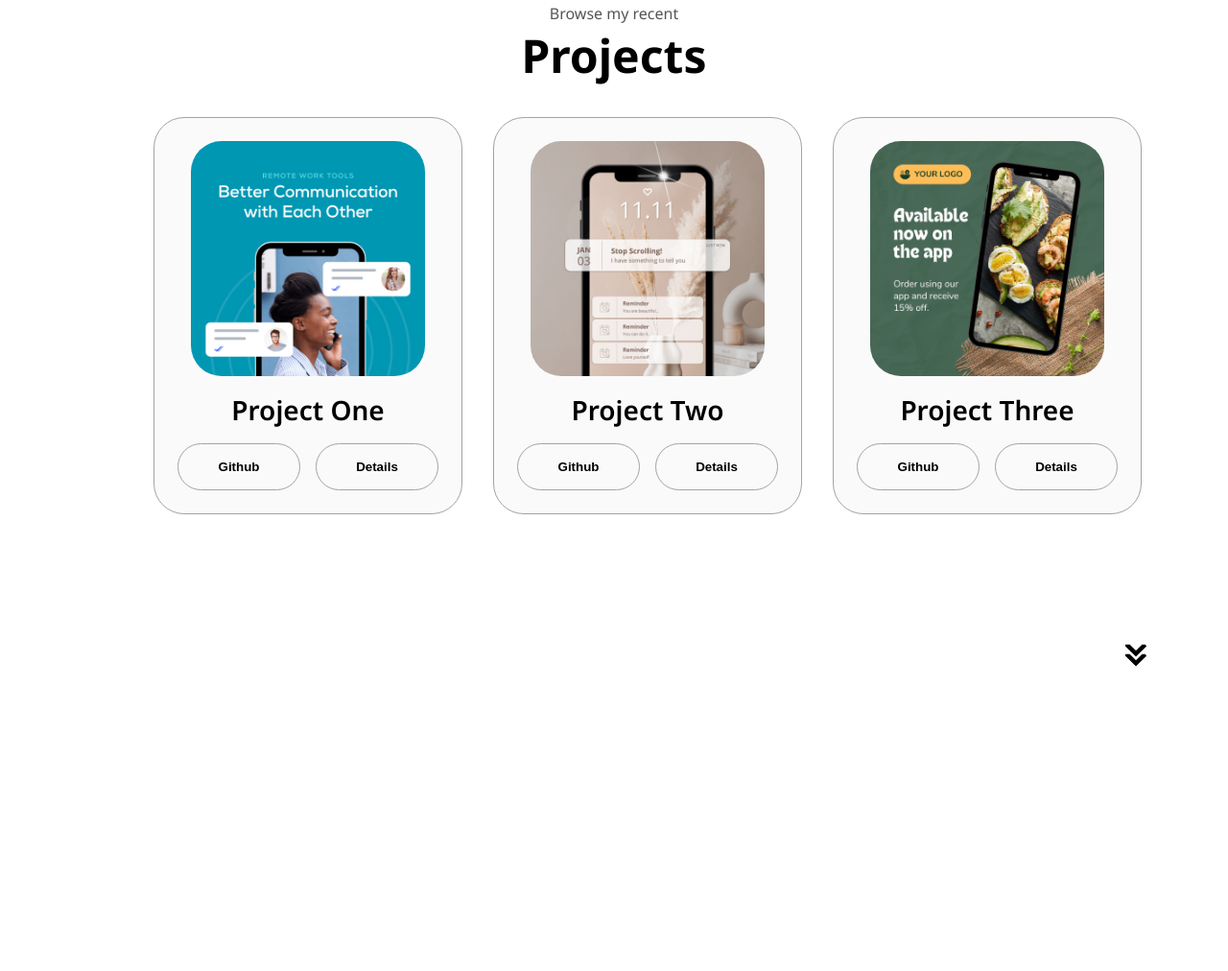
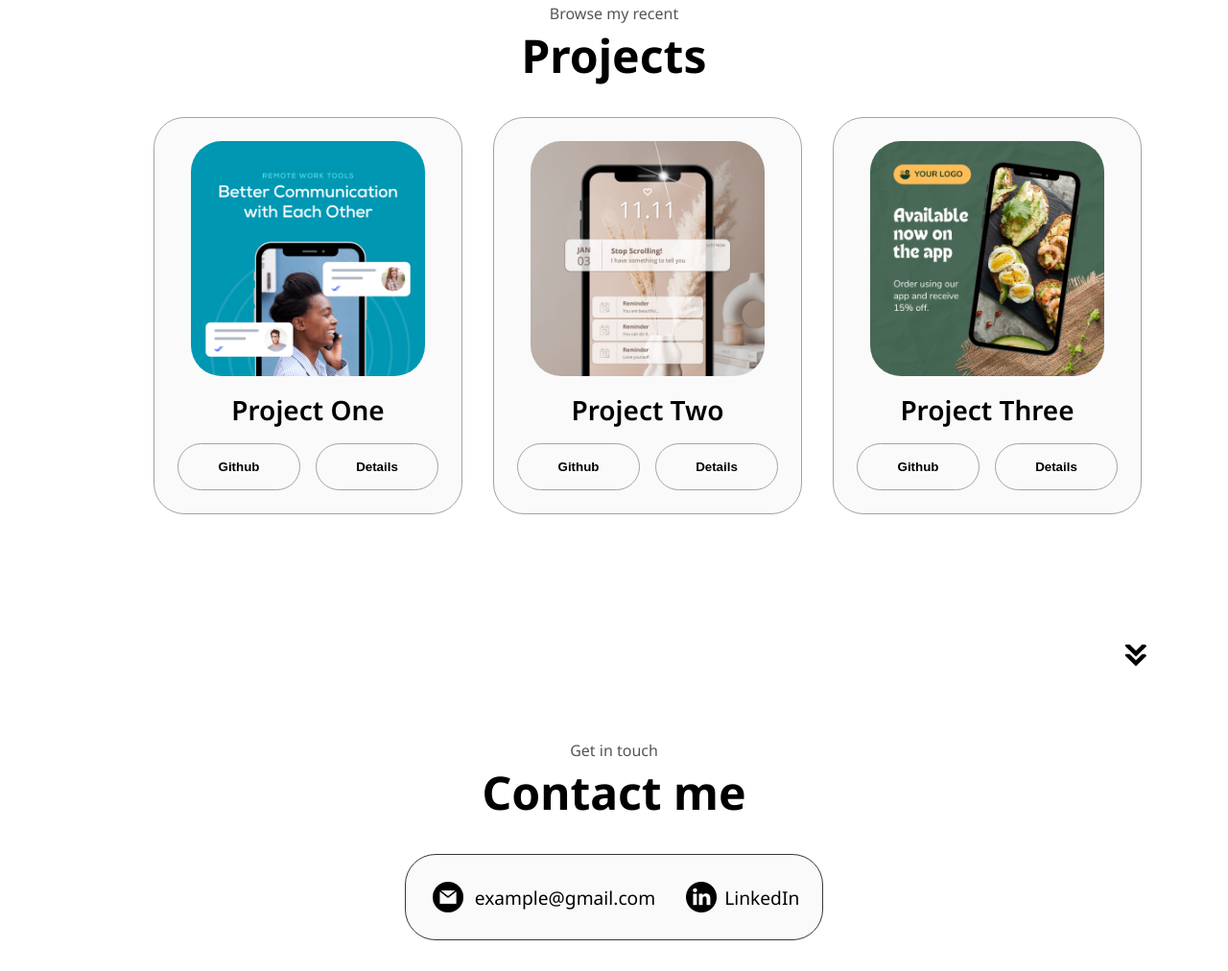
Before and after one commit to mavictorino/demo-portfolio, a plain HTML site: page index.html in a window 1280 px wide. Shown: the part 2341-3353 px from the top of the page at 96% size. Before the commit the page ends 3080 px from the top, so only its background shows below. Drawn offline with Linux system fonts and the light colour scheme.

Commit message:
adds contact section

```diff
--- a/index.html
+++ b/index.html
@@ -334,6 +334,28 @@
         onclick="location.href='./#projects'"
       />
     </section>
+    <section id="contact">
+      <p class="section__text__p1">Get in touch</p>
+      <h1 class="title">Contact me</h1>
+      <div class="contact-info-upper-container">
+        <div class="contact-info-container">
+          <img
+            src="./assets/email.png"
+            alt="Email icon"
+            class="icon contact-icon email-icon"
+          />
+          <p><a href="mailto:examplemail@gmail.com">example@gmail.com</a></p>
+        </div>
+        <div class="contact-info-container">
+          <img
+            src="./assets/linkedin.png"
+            alt="LinkedIn icon"
+            class="icon contact-icon"
+          />
+          <p><a href="https://www.linkedin.com">LinkedIn</a></p>
+        </div>
+      </div>
+    </section>
     <script src="script.js"></script>
   </body>
 </html>
--- a/style.css
+++ b/style.css
@@ -377,3 +377,42 @@ article .icon {
     color: black;
     border-color: rgb(163, 163, 163);
 }
+
+/* contact section */
+
+#contact {
+    display: flex;
+    justify-content: center;
+    flex-direction: column;
+    height: 20vh;
+}
+
+.contact-info-upper-container {
+    display: flex;
+    justify-content: center;
+    border-radius: 2rem;
+    border: rgb(53, 53, 53) 0.1rem solid;
+    background: rgb(250, 250, 250);
+    margin: 2rem auto;
+    padding: 0.5rem;
+}
+
+.contact-info-container {
+    display: flex;
+    align-items: center;
+    justify-content: center;
+    gap: 0.5rem;
+    margin: 1rem;
+}
+
+.contact-info-container p {
+    font-size: larger;
+}
+
+.contact-icon {
+    cursor: default;
+}
+
+.email-icon {
+    height: 2.5rem;
+}
```
